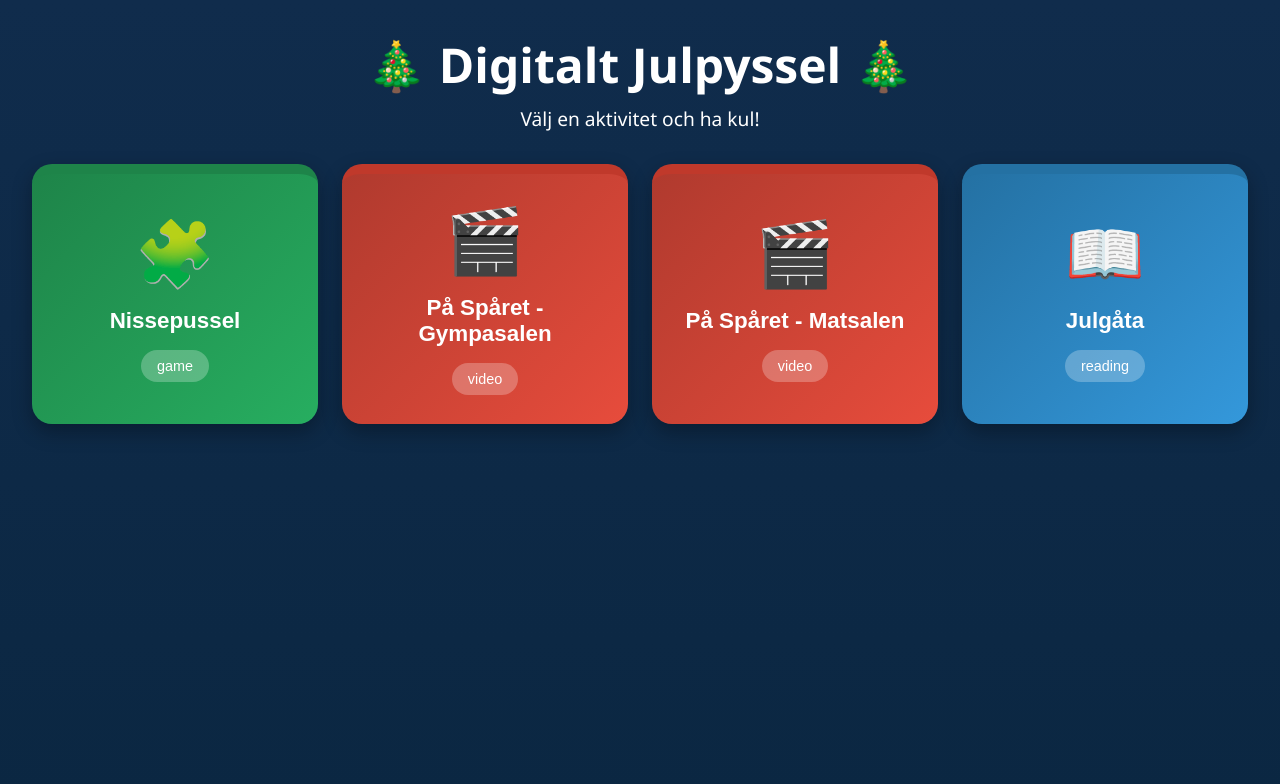
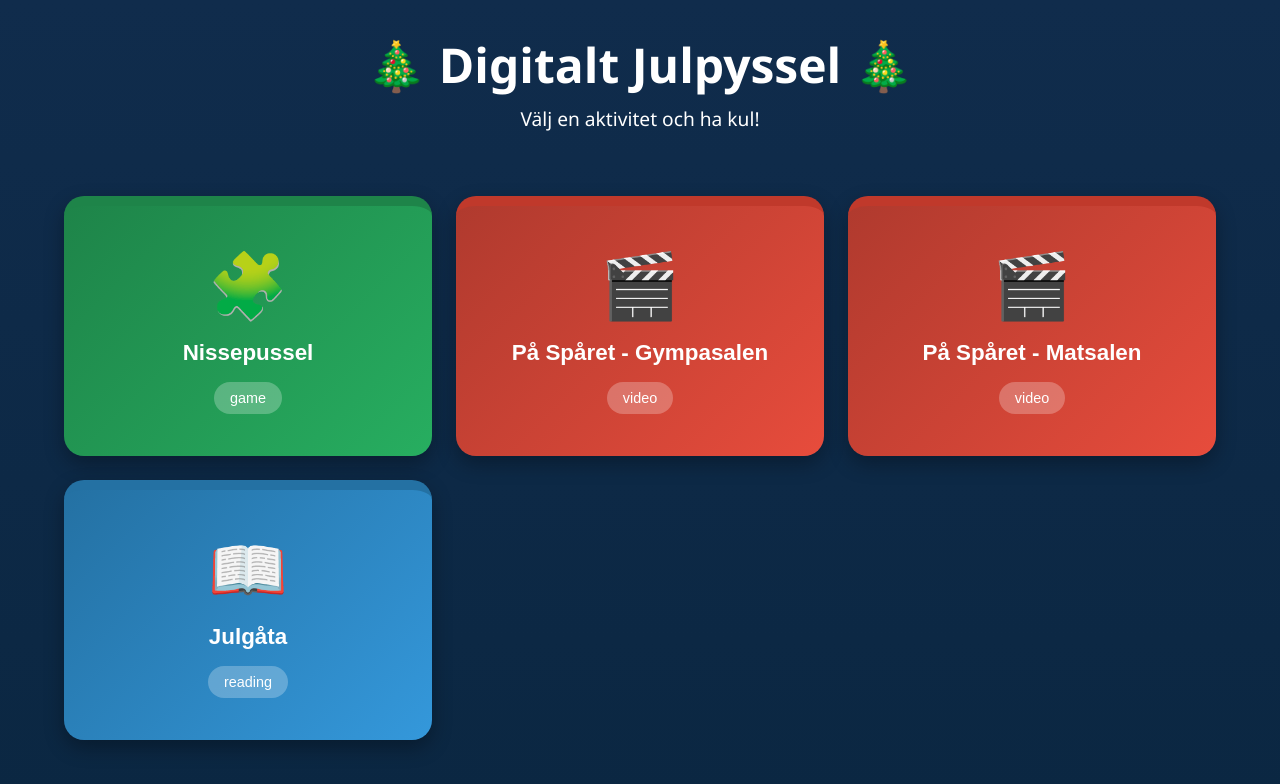
Before and after one commit to cederanton-pixel/digitalt-julpyssel, a plain HTML site: page index.html in a window 1280 px wide. Drawn offline with Linux system fonts and the light colour scheme.

Commit message:
Refine activity grid styles in style.css
Adjusted grid width and margin, updated padding and minmax values.

```diff
--- a/css/style.css
+++ b/css/style.css
@@ -44,20 +44,24 @@ header p {
 /* GRID */
 
 #activity-grid {
-    width: min(1400px, 95%);
-    margin: auto;
+
+    width: min(1300px, 95%);
+
+    margin: 0 auto;
 
     display: grid;
 
     grid-template-columns:
         repeat(
             auto-fit,
-            minmax(250px, 1fr)
+            minmax(280px, 1fr)
         );
 
     gap: 1.5rem;
 
-    padding-bottom: 3rem;
+    padding: 2rem;
+}
+
 }
 
 /* KORT */
```
